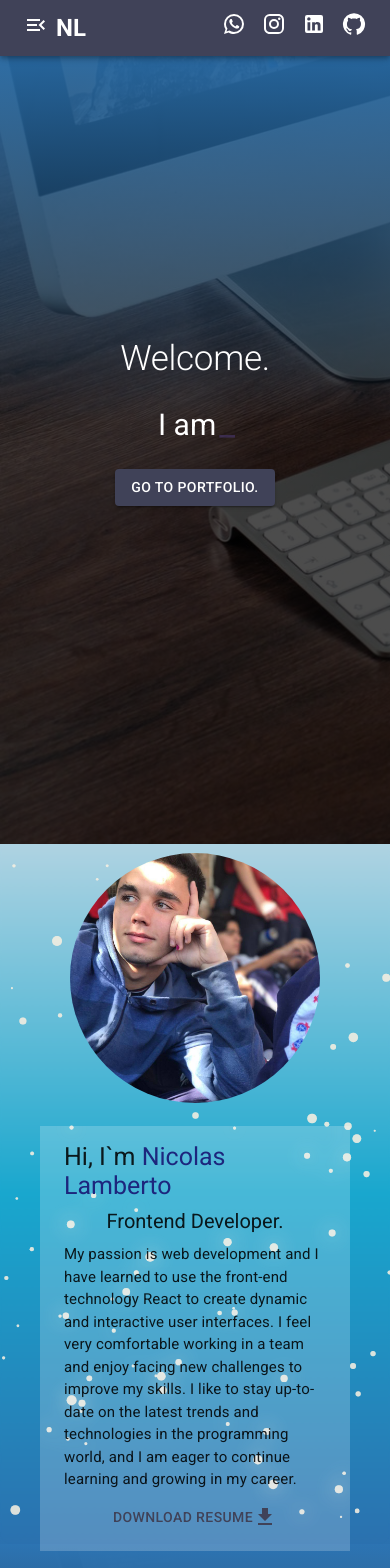
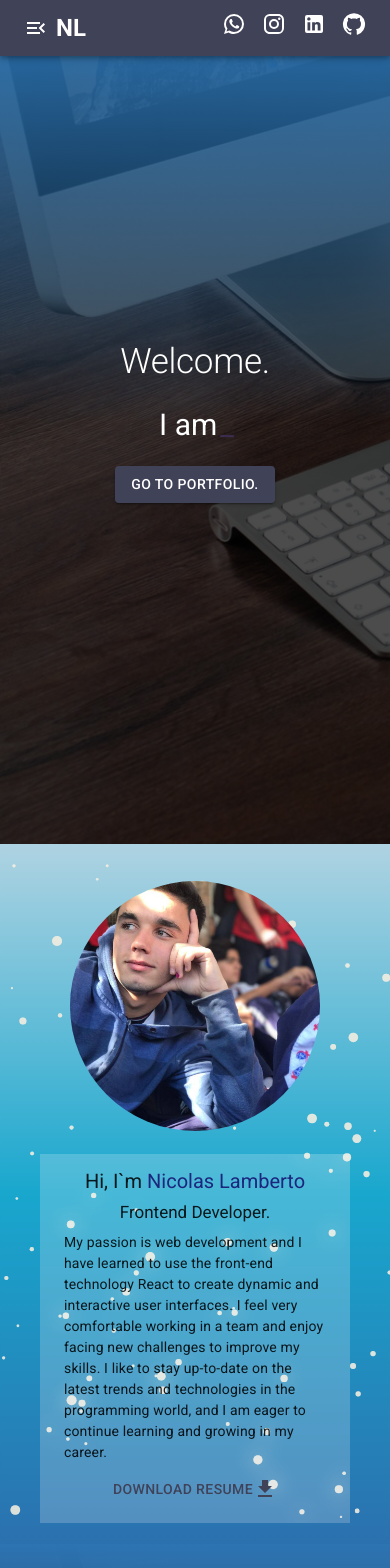
Before and after one commit to nicolamberto/portfolioreact, a React (Vite) app: page / in a window 390 px wide. Shown: the top 1568 px of the page. Built offline with nearby package versions, Linux system fonts and the light colour scheme.

Commit message:
ready to publishment

```diff
--- a/src/App.css
+++ b/src/App.css
@@ -2,3 +2,7 @@
     background: linear-gradient( #AFD3E2 , #19A7CE, #2b71af );
     position: relative;
 }
+
+html{
+    scroll-behavior: smooth;
+}
--- a/src/components/AboutMe.jsx
+++ b/src/components/AboutMe.jsx
@@ -28,11 +28,13 @@ export default function AboutMe(){
             }}
 
         >
-            <Box
+            <Box id="aboutme"
             component={'div'}
             sx={{
                 display:'flex',
                 flexDirection:{xs:'column', sm:'column', md:'row'},
+                mb:{xs:0, sm:0},
+                mt:{xs:0, sm:0},
                 justifyContent:'center',
                 alignItems:'center',
                 gap:2,
@@ -76,9 +78,9 @@ export default function AboutMe(){
                         pr:3
                     }}
                 >
-                    <Typography sx={{fontSize:{xs:25, sm:30, md:35}}} variant="h3">Hi, I`m  <Typography sx={{color:'#1D267D'}} variant="span">Nicolas Lamberto</Typography></Typography>
-                    <Typography sx={{fontSize:{xs:20, sm:20, md:25, lg:30}}} variant="h5">Frontend Developer.</Typography>
-                    <Typography sx={{fontSize:{xs:15, sm:15, md:15, lg:17}}} variant="p">My passion is web development and I have learned to use the front-end technology React to create dynamic and interactive user interfaces. I feel very comfortable working in a team and enjoy facing new challenges to improve my skills. I like to stay up-to-date on the latest trends and technologies in the programming world, and I am eager to continue learning and growing in my career. </Typography>
+                    <Typography sx={{fontSize:{xs:20, sm:30, md:35}}} variant="h3">Hi, I`m  <Typography sx={{color:'#1D267D'}} variant="span">Nicolas Lamberto</Typography></Typography>
+                    <Typography sx={{fontSize:{xs:17, sm:20, md:25, lg:30}}} variant="h5">Frontend Developer.</Typography>
+                    <Typography sx={{fontSize:{xs:14, sm:15, md:15, lg:17}}} variant="p">My passion is web development and I have learned to use the front-end technology React to create dynamic and interactive user interfaces. I feel very comfortable working in a team and enjoy facing new challenges to improve my skills. I like to stay up-to-date on the latest trends and technologies in the programming world, and I am eager to continue learning and growing in my career. </Typography>
 
                     <div>
                         <Button>DOWNLOAD RESUME <DownloadIcon/> </Button>
--- a/src/components/NavBar.jsx
+++ b/src/components/NavBar.jsx
@@ -4,9 +4,13 @@ import InstagramIcon from '@mui/icons-material/Instagram';
 import LinkedInIcon from '@mui/icons-material/LinkedIn';
 import GitHubIcon from '@mui/icons-material/GitHub';
 import { useState } from "react";
-import NavListDrawer from "./NavListDrawer";
 import MenuOpenIcon from '@mui/icons-material/MenuOpen';
 import {motion} from 'framer-motion'
+
+import List from '@mui/material/List';
+import ListItem from '@mui/material/ListItem';
+import ListItemButton from '@mui/material/ListItemButton';
+import ListItemText from '@mui/material/ListItemText';
 
 const navLinks = [
     {
@@ -16,7 +20,7 @@ const navLinks = [
         title: 'Skills', path: '#skills'
     },
     {
-        title: 'Projects', path: '#projetcs'
+        title: 'Projects', path: '#projects'
     },
     {
         title: 'Contact', path: '#contact'
@@ -30,12 +34,12 @@ export default function NavBar(){
     return(
         <AppBar>
 
-            <Toolbar sx={{display: 'flex', justifyContent: 'space-between'}}>
+            <Toolbar sx={{display: 'flex', justifyContent: 'space-between', width:'100%'}}>
                 <Box sx={{display: 'flex', alignItems: 'center'}}>
                     <IconButton
                     color="inherit"
                     onClick={()=> setOpen(true)}
-                    sx={{display: {xs:'block', sm:'block', md: 'none'}}}>
+                    sx={{display: {xs:'flex', sm:'flex', md: 'none'}}}>
                     <MenuOpenIcon/>
                     </IconButton>
                     <motion.h2 initial={{x:-100}} animate={{x:0}} transition={{duration:0.5}}>NL</motion.h2>
@@ -74,13 +78,28 @@ export default function NavBar(){
                             <IconButton component={motion.div} whileHover={{scale:1.3}} whileTap={{scale:0.9}} color="inherit"><a style={{textDecoration:'none', color:'white'}} target="_blank" href="https://www.linkedin.com/in/nicolas-lamberto-a1b588182/"><LinkedInIcon/></a> </IconButton>
                             <IconButton component={motion.div} whileHover={{scale:1.3}} whileTap={{scale:0.9}} color="inherit"><a style={{textDecoration:'none', color:'white'}} target="_blank" href="https://github.com/nicolamberto"><GitHubIcon/></a> </IconButton>
 
-
                     </Box>
                 </motion.div>
 
 
                 <Drawer open={open} anchor='left' onClose={()=> setOpen(false)}>
-                    <NavListDrawer navLinks={navLinks}/>
+
+                    <Box sx={{width: 250, bgcolor:'white'}}>
+                        <nav aria-label="secondary mailbox folders">
+                        <List>
+                            {
+                            navLinks.map(item=> (
+                                <ListItem onClick={()=> setOpen(false)} key={item.title}>
+                                <ListItemButton  component='a' href={item.path}>
+                                    <ListItemText primary={item.title} />
+                                </ListItemButton>
+                                </ListItem>
+                            ))
+                            }
+                        </List>
+                        </nav>
+                    </Box>
+
                 </Drawer>
             </Toolbar>
         </AppBar>
--- a/src/components/NavListDrawer.jsx
+++ /dev/null
@@ -1,26 +0,0 @@
-import Box from '@mui/material/Box';
-import List from '@mui/material/List';
-import ListItem from '@mui/material/ListItem';
-import ListItemButton from '@mui/material/ListItemButton';
-import ListItemText from '@mui/material/ListItemText';
-
-
-export default function NavListDrawer ({navLinks}){
-    return (
-        <Box sx={{width: 250, bgcolor:'white'}}>
-        <nav aria-label="secondary mailbox folders">
-          <List>
-            {
-              navLinks.map(item=> (
-                <ListItem disablePadding key={item.title}>
-                  <ListItemButton component='a' href={item.path}>
-                    <ListItemText primary={item.title} />
-                  </ListItemButton>
-              </ListItem>
-              ))
-            }
-          </List>
-        </nav>
-        </Box>
-    )
-}
--- a/src/components/Presentacion.jsx
+++ b/src/components/Presentacion.jsx
@@ -31,7 +31,7 @@ export default function Presentacion (){
 
                 <Typography sx={{fontSize:{xs:35, sm:50, md:60}}} variant="h2">Welcome. </Typography>
                 <Typography sx={{fontSize:{xs:30, sm:50, md:60}}} variant="h3">I am
-                <Typography sx={{fontSize:{xs:35, sm:50, md:60}, color:'#5C469C'}} variant="span">
+                <Typography sx={{fontSize:{xs:30, sm:50, md:60}, color:'#5C469C'}} variant="span">
                 <Typewriter
                 words={[' Software developer']}
                 loop={false}
@@ -43,7 +43,7 @@ export default function Presentacion (){
                 />
                 </Typography>
                 </Typography>
-                <Button variant="contained">Go to portfolio. </Button>
+                <Button variant="contained" component={'a'} href="#projects">Go to portfolio. </Button>
 
             </Box>
 
--- a/src/components/Projects.jsx
+++ b/src/components/Projects.jsx
@@ -50,27 +50,26 @@ export default function Projects() {
 
   return (
 
-    <Box sx={{
+    <Box component={'div'} id='projects' sx={{
       display:'flex',
       flexDirection:'column',
       justifyContent:'center',
       alignItems:'center',
       background: `linear-gradient(#2C74B3, rgba(0, 0, 0, .7), rgba(0, 0, 0, .7)), url(${fondo});`,
       backgroundRepeat:'no-repeat',
-            backgroundSize:'cover',
+      backgroundSize:'cover',
     }}>
-      <Typography data-aos='fade-left' variant='h2' sx={{p:{xs:5, sm:7, md:10}, fontSize:{xs:40, sm:45, md:60}, color:'white'}}>Projects</Typography>
+      <Typography variant='h2' sx={{p:{xs:5, sm:7, md:10}, fontSize:{xs:40, sm:45, md:60}, color:'white'}}>Projects</Typography>
       <Box component={'div'} className='' sx={{
       display:'grid',
       gridTemplateColumns:{xs:'1fr', sm:'1fr 1fr', md:'1fr 1fr 1fr'},
       gap:5,
       height:'auto',
-
-      p:''
+      pb:5
     }}>
 
       {projects.map((item) => (
-        <Card data-aos="fade-left"
+        <Card data-aos="fade-up"
           sx={{
             width: 258,
             height:300,
--- a/src/components/Skills.jsx
+++ b/src/components/Skills.jsx
@@ -37,7 +37,7 @@ export default function TitlebarImageList() {
 },[])
 
   return (
-    <Box sx={{
+    <Box component={'div'} id='skills' sx={{
       display:'flex',
       justifyContent:'center',
       flexDirection:'column',
```
Also changed, not shown: src/components/NavListDrawer.txt (added).
